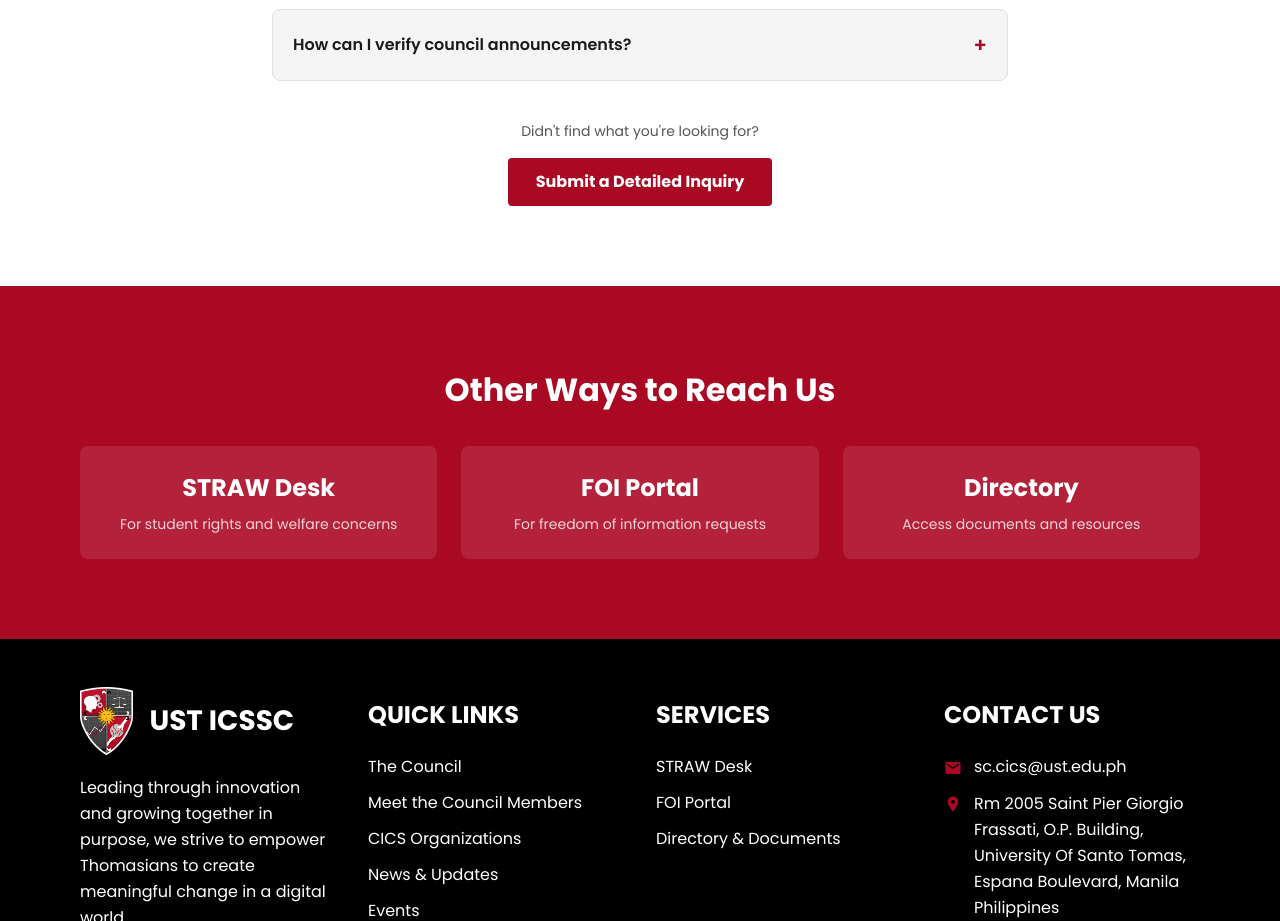
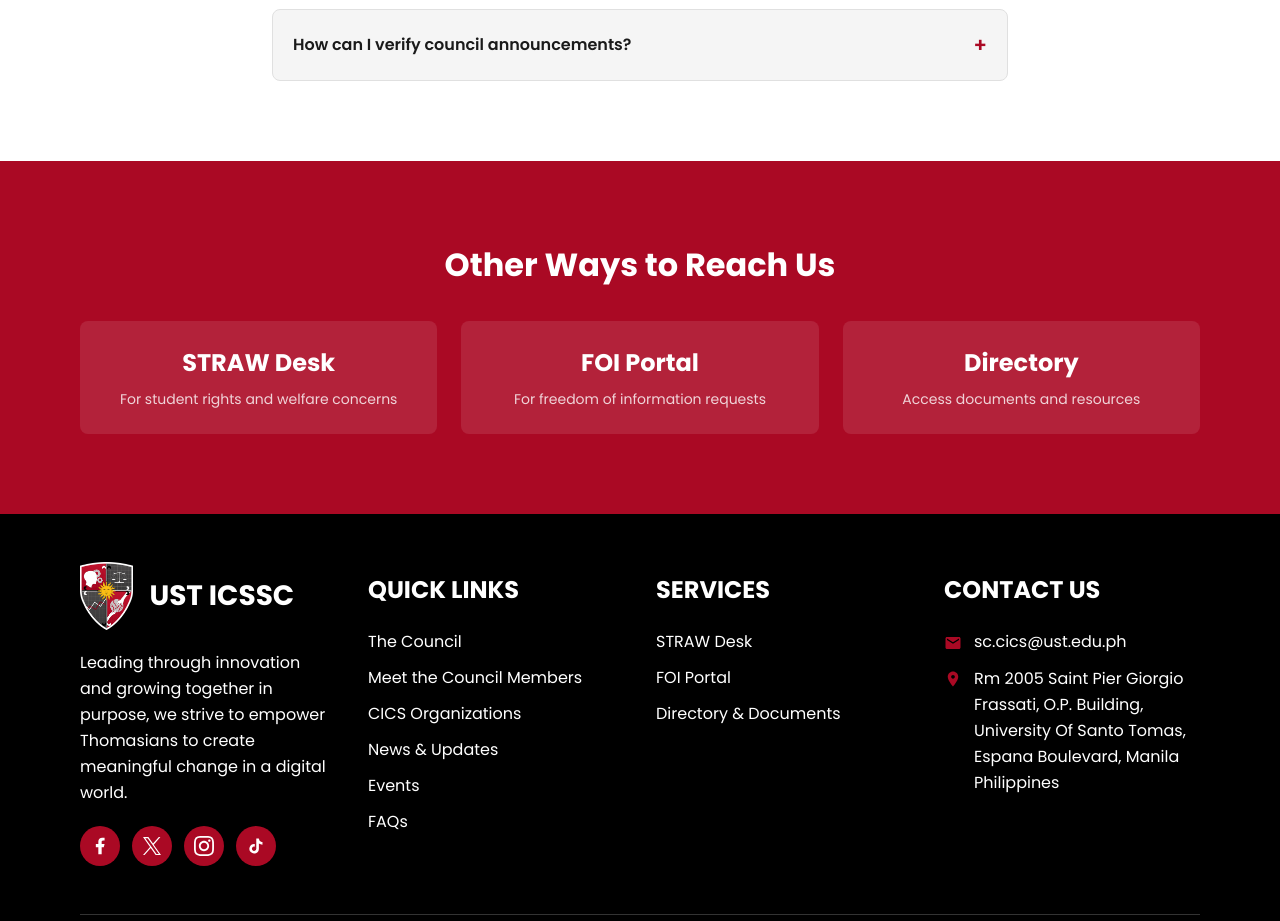
Before and after one commit to ICSSCentral-Projects/icsscentral-website, a React (Vite) app: page /contact in a window 1280 px wide. Shown: the part 1920-2841 px from the top of the page. Built offline with nearby package versions, Linux system fonts and the light colour scheme.

Commit message:
Remove detailed inquiry button from ContactPage

```diff
--- a/src/app/pages/ContactPage.tsx
+++ b/src/app/pages/ContactPage.tsx
@@ -374,7 +374,7 @@
       </section>
 
       {/* FAQs */}
-      <section id="faqs" className="bg-white scroll-mt-[100px]" style={{ paddingTop: '80px', paddingBottom: '80px' }}>
+      <section id="faqs" className="bg-white" style={{ paddingTop: '80px', paddingBottom: '80px' }}>
         <div className="max-w-[800px] mx-auto px-8">
           <div className="text-center mb-10">
             <h2 className="text-[#1A1A1A] mb-2" style={{ fontWeight: 700, fontSize: '32px' }}>FREQUENTLY ASKED QUESTIONS</h2>
@@ -390,12 +390,6 @@
                 <p className="mt-3 text-[#555555]" style={{ fontSize: '14px', lineHeight: '22px' }}>{faq.answer}</p>
               </details>
             ))}
-          </div>
-          <div className="mt-10 text-center">
-            <p className="text-[#555555] mb-4" style={{ fontSize: '14px' }}>Didn't find what you're looking for?</p>
-            <Link to="/services/foi-portal" className="inline-block bg-[#AA0924] text-white px-7 py-3 rounded hover:bg-[#880718] transition-colors" style={{ fontWeight: 700, fontSize: '16px' }}>
-              Submit a Detailed Inquiry
-            </Link>
           </div>
         </div>
       </section>
```
